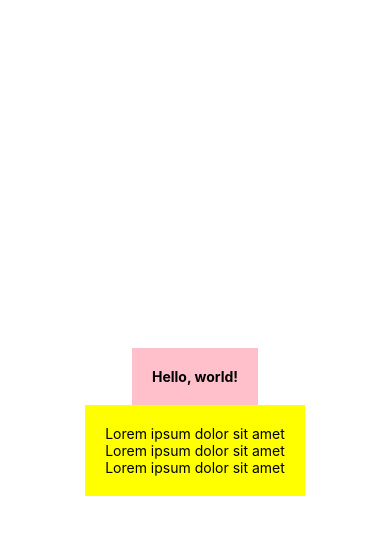
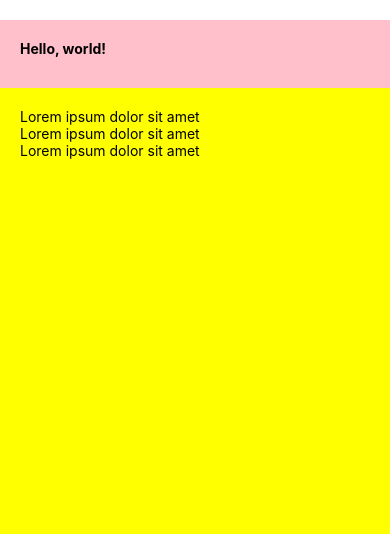
Before and after one commit to Thusithanjana/ReactNativeTutorial02, a React Native app: screen / in a window 390 px wide. Shown: the top 534 px of the page. Built offline with nearby package versions, Linux system fonts and the light colour scheme.

Commit message:
making the app full screen

```diff
--- a/components/StylesComponent.js
+++ b/components/StylesComponent.js
@@ -29,14 +29,19 @@ const styles = StyleSheet.create(
         },
         header:{
             backgroundColor:'pink',
-            padding:20
+            padding:20,
+            width:'100%',
+            height:'8%',
+            marginTop:'6%'
         },
         boldText:{
             fontWeight:'bold'
         },
         body:{
             backgroundColor:'yellow',
-            padding:20
+            padding:20,
+            width:'100%',
+            height:'90%'
 
         }
     }
```
